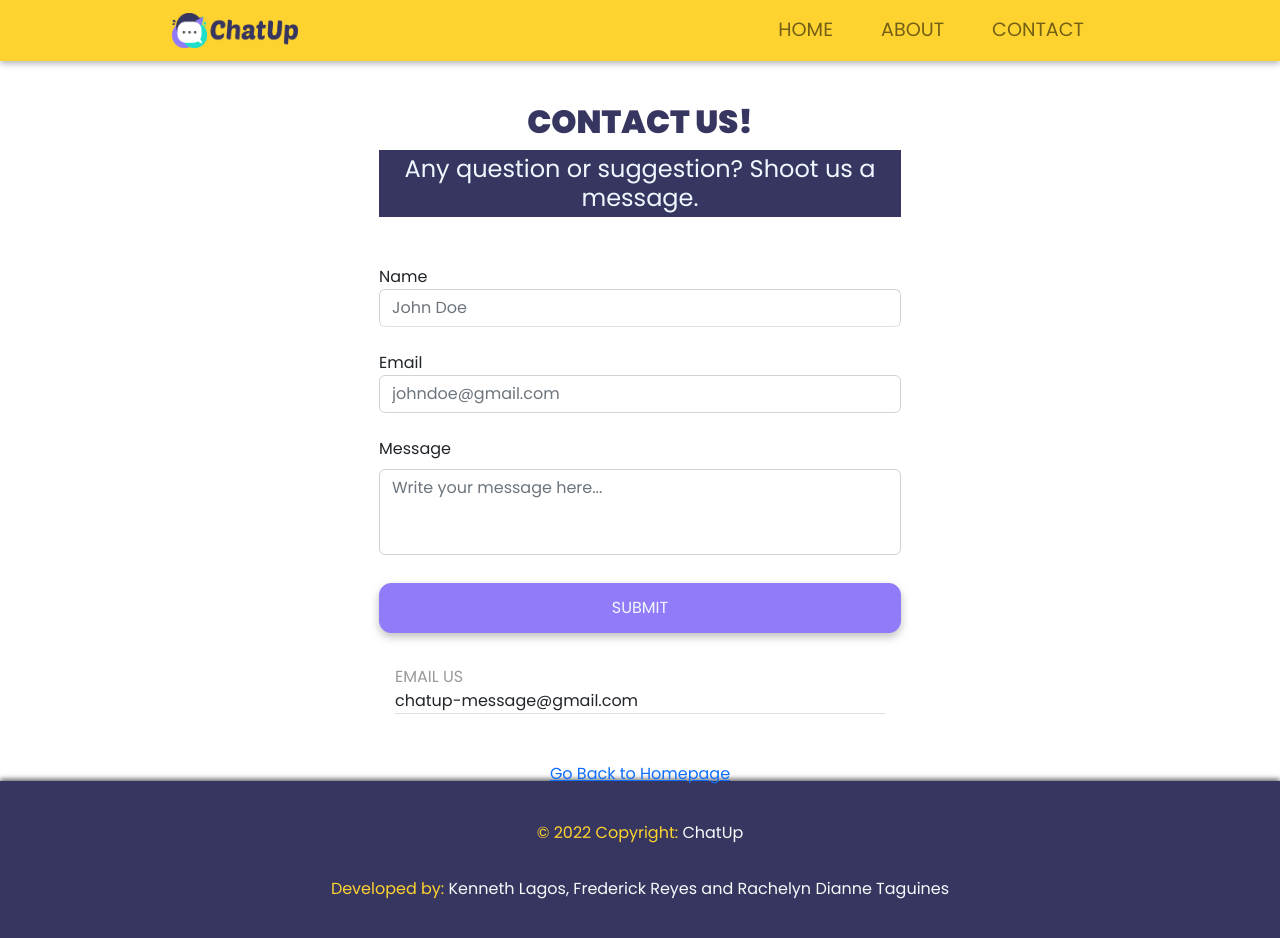
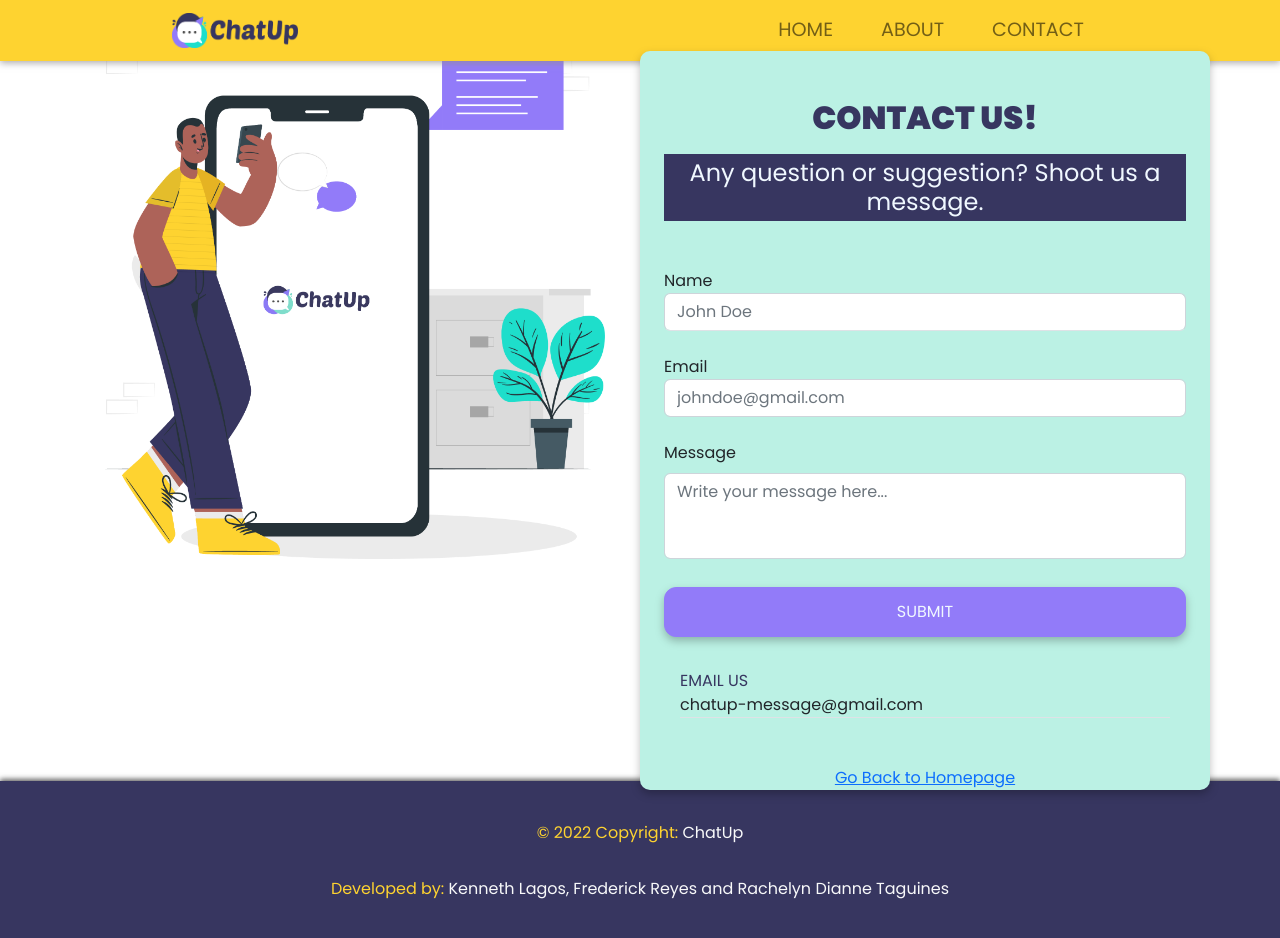
Before and after one commit to XoenLee/CapstoneKodego-ChatUp, a Vue app: page /Contact in a window 1280 px wide. Shown: the top 938 px of the page. Built offline with nearby package versions, Linux system fonts and the light colour scheme.

Commit message:
added illustration in contact page

```diff
--- a/src/views/ContactUsView.vue
+++ b/src/views/ContactUsView.vue
@@ -1,13 +1,17 @@
 <template>
 <div class="contact">
-    <div class="container py-5">
-        <div class="row justify-content-center">
+    <div class="container my-5">
+        <div class="row">
 
-            <div class="container__form-section col-6 mt-5 gx-5">
+            <div class="contact col-6 my-5 gx-5 pt-5">
+                <img class="container__contact-img text-center mb-5" src="../assets/contact-image.png" alt="head">
+            </div>
+
+            <div class="container__form-section col-6 gx-5">
                 <div class="form">
                     <div>
-                        <h2 class="container__sign-heading text-center">CONTACT US!</h2>
-                        <h4 class="container__sign-subHeading text-center mb-5">Any question or suggestion? Shoot us a message.</h4>
+                        <h2 class="container__sign-heading text-center pt-5">CONTACT US!</h2>
+                        <h4 class="container__sign-subHeading text-center mb-5 mt-3">Any question or suggestion? Shoot us a message.</h4>
                     </div>
                     <div>
                         <label for="name">Name</label>
@@ -42,6 +46,7 @@
     </div>
 </div>
 </template>
+
 <script>
     export default{
         name:'ContactUsView'
@@ -74,12 +79,20 @@
             color:$secondaryColor;
         }
 
-        &__form{
+        &__form-section{
             background-color: $backGroundColor;
+            border-radius: 10px;
+            filter: drop-shadow(0px 4px 4px rgba(0, 0, 0, 0.25));
+            margin:150px 0px 150px 0PX;
         }
 
         &__email-label{
-            color:  #999999;
+            color:  $secondaryColor;
+        }
+
+        &__contact-img{
+            height: 500px;
+            width: 500px;
         }
     }
 }
--- a/src/views/SignInView.vue
+++ b/src/views/SignInView.vue
@@ -5,8 +5,8 @@
             <div class="container__img-section col-7 gr-5">
                 <img class="container__sign-img text-center" src="../assets/sign.png" alt="head">
             </div>
-
-            <div class="container__form-section col-5 mt-5 gx-5">
+            <!-- Form -->
+            <div class="container__form-section col-5 mt-5 gx-5 pt-5">
                 <div class="form">
                     <h2 class="container__sign-heading text-center mb-5">SIGN-IN</h2>
                 <input type="email"  class="form-control" placeholder="email">
@@ -65,8 +65,10 @@
             color:$secondaryColor;
         }
 
-        &__form{
+        &__form-section{
             background-color: $backGroundColor;
+            border-radius: 10px;
+            filter: drop-shadow(0px 4px 4px rgba(0, 0, 0, 0.25));
         }
     }
 }
```
Also changed, not shown: src/assets/contact-image.png (added).
